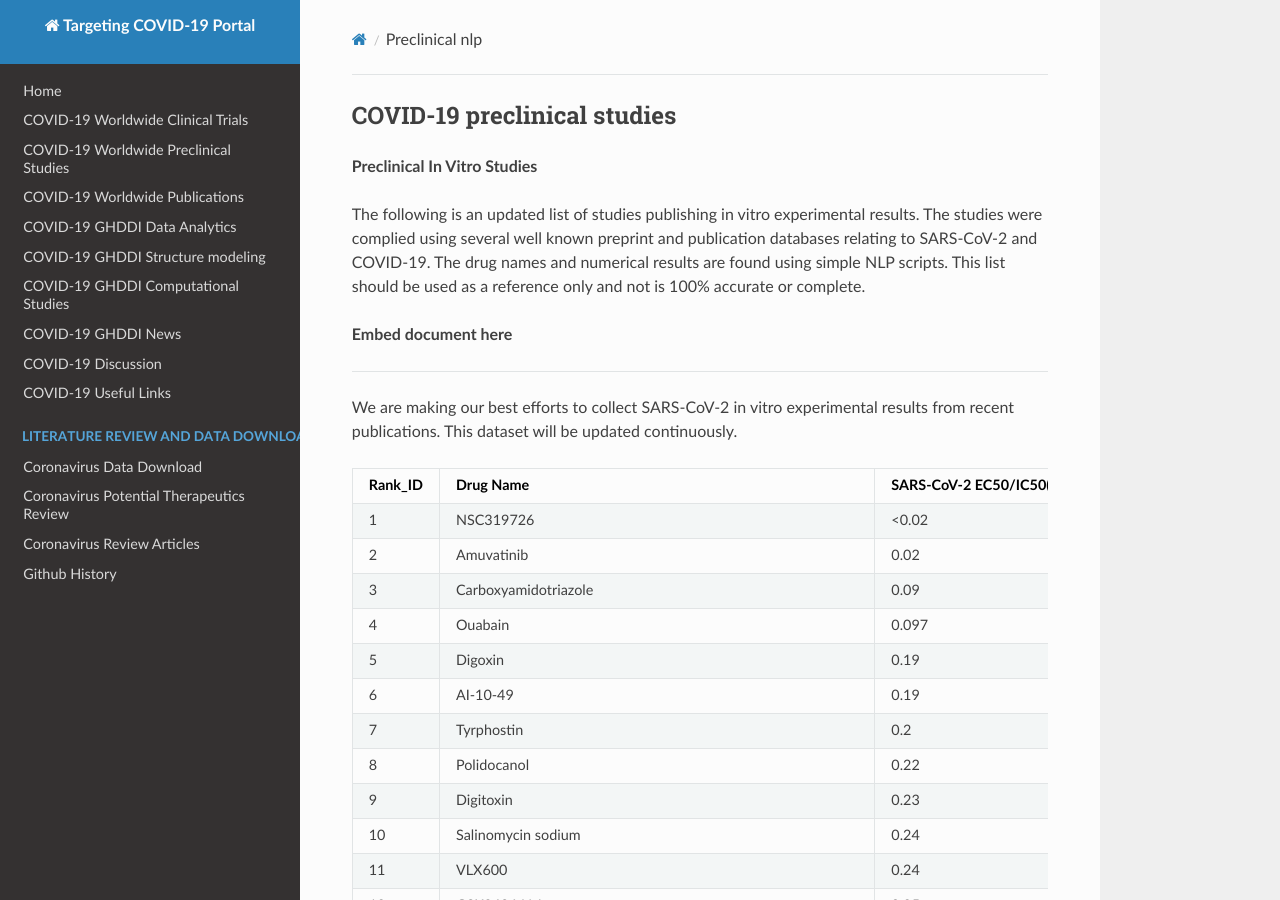
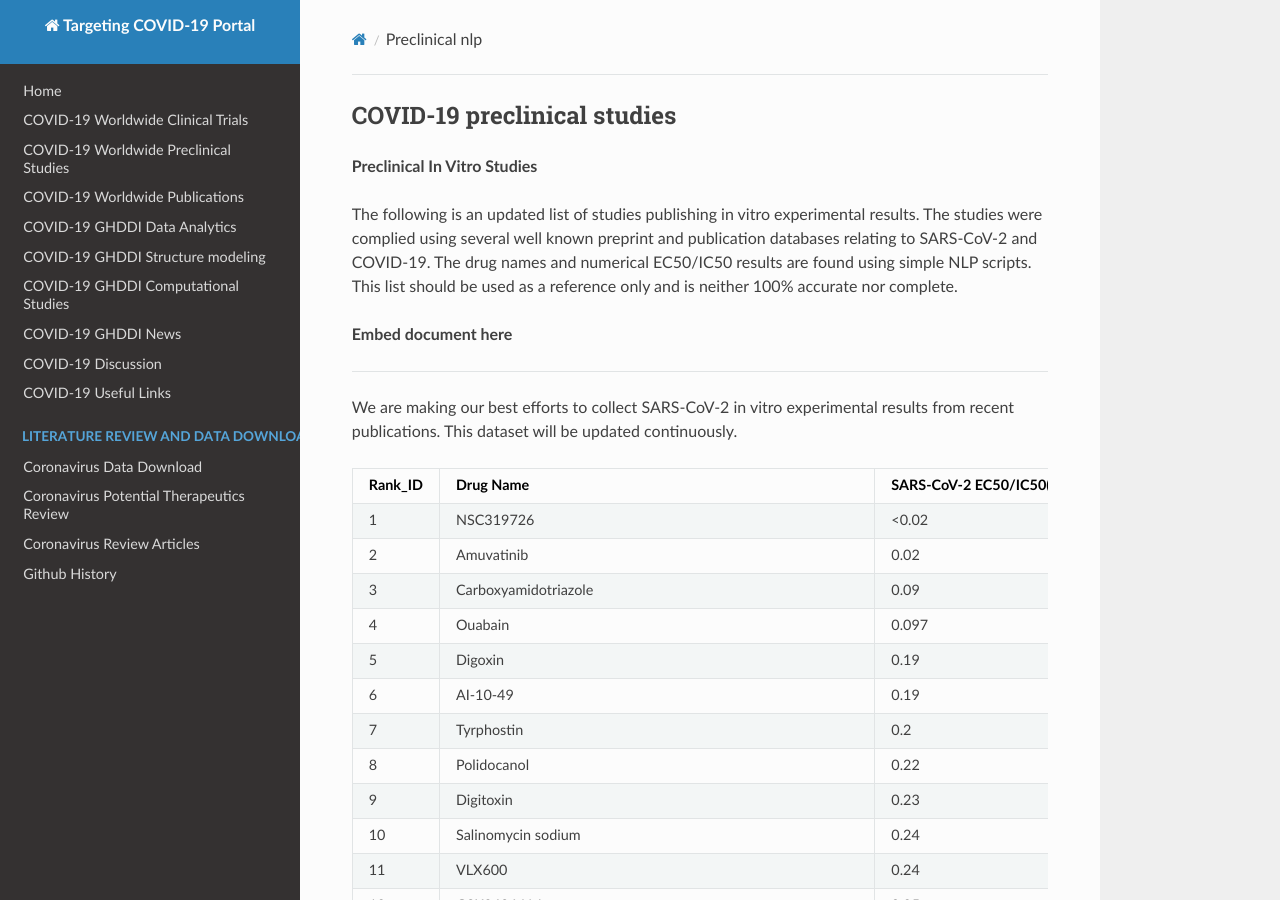
Before and after one commit to GHDDI-AILab/Targeting2019-nCoV, an MkDocs documentation site: the page built from docs/preclinical_nlp.md, in a window 1280 px wide and 900 px high. Built offline with MkDocs 1.6.1, drawn with Linux system fonts in a browser that asks for light colours; nearby versions of some CDN libraries.

Commit message:
Update preclinical_nlp.md

```diff
--- a/docs/preclinical_nlp.md
+++ b/docs/preclinical_nlp.md
@@ -2,7 +2,7 @@
 
 **Preclinical In Vitro Studies**
 
-The following is an updated list of studies publishing in vitro experimental results. The studies were complied using several well known preprint and publication databases relating to SARS-CoV-2 and COVID-19. The drug names and numerical results are found using simple NLP scripts. This list should be used as a reference only and not is 100% accurate or complete.
+The following is an updated list of studies publishing in vitro experimental results. The studies were complied using several well known preprint and publication databases relating to SARS-CoV-2 and COVID-19. The drug names and numerical EC50/IC50 results are found using simple NLP scripts. This list should be used as a reference only and is neither 100% accurate nor complete.
 
 **Embed document here**
 
```
